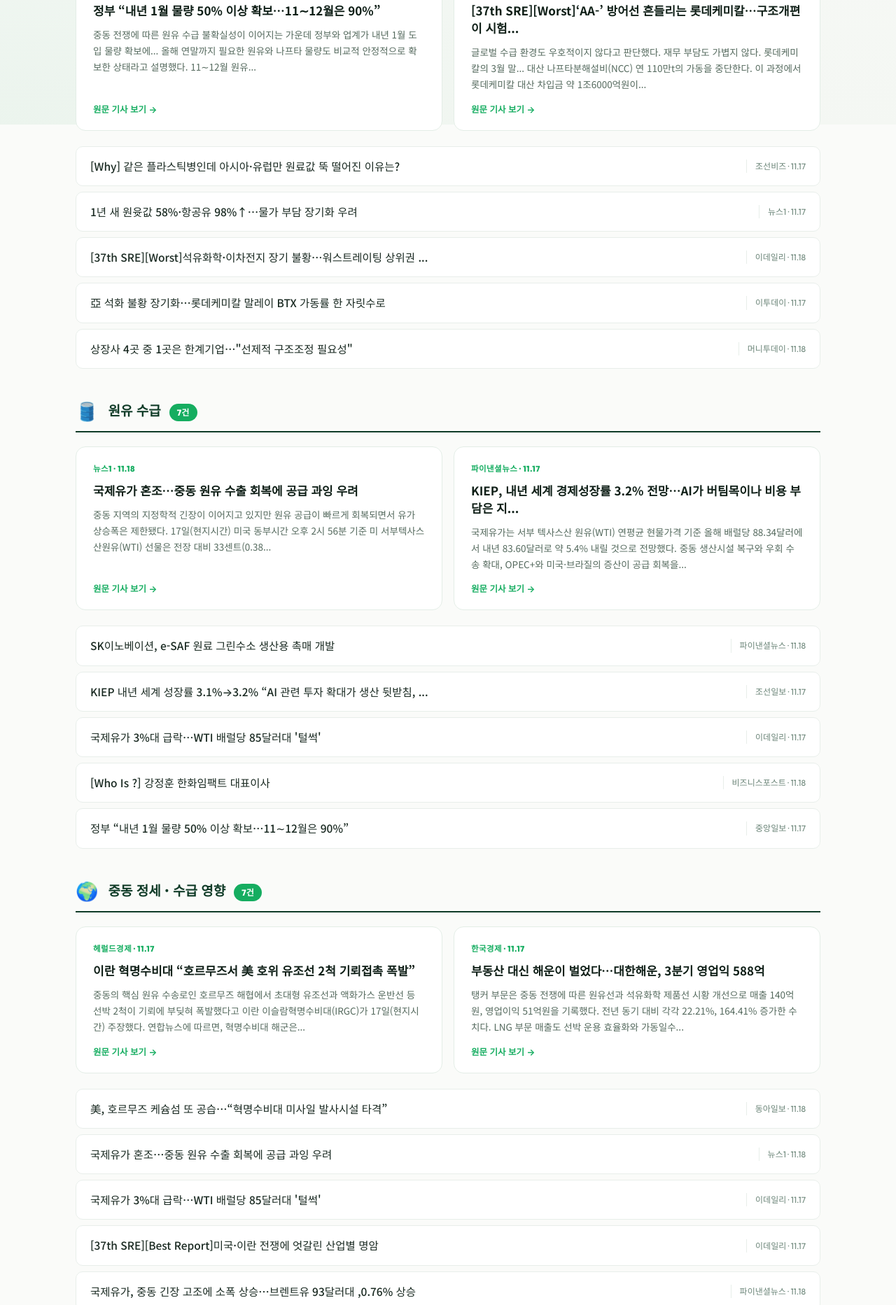
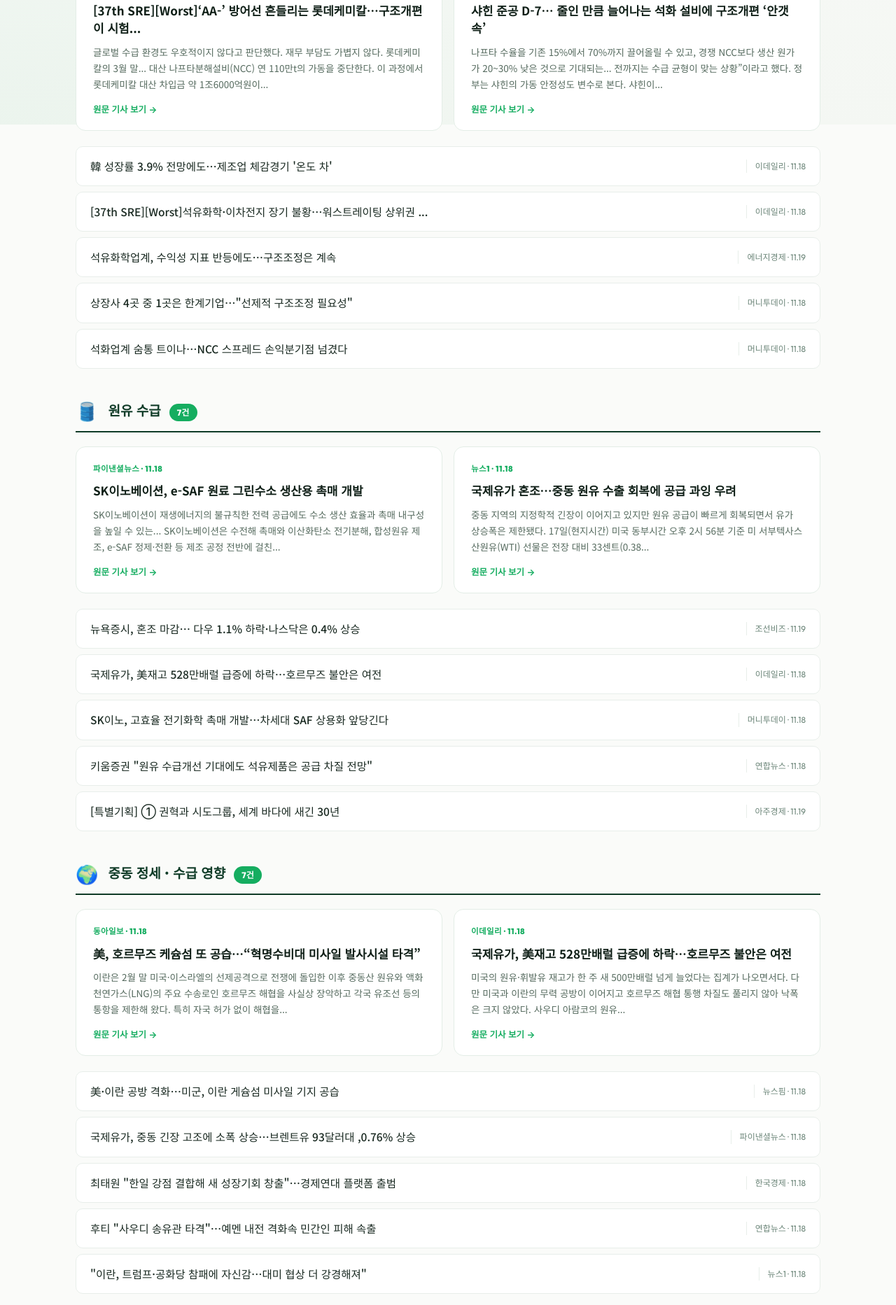
Before and after one commit to hdec-daily-news/oil-naphtha, a plain HTML site: page index.html in a window 1280 px wide. Shown: the part 622-2487 px from the top of the page at 70% size. Drawn offline with Linux system fonts and the light colour scheme.

Commit message:
Daily update 2026-11-19

```diff
--- a/index.html
+++ b/index.html
@@ -23,7 +23,7 @@
       <span class="brand-name">HDEC Daily News</span>
     </a>
     <div class="site-meta">
-      <span>수집기간 11.17 ~ 11.18</span>
+      <span>수집기간 11.18 ~ 11.19</span>
       <span class="sep">·</span>
       <span class="auto-badge">🔄 매일 07시 / 12시 2회 자동 업데이트</span>
     </div>
@@ -57,28 +57,22 @@
         </div>
       </div>
       <div class="top-cards">
-        <a class="top-card" href="https://www.joongang.co.kr/article/25479377" target="_blank" rel="noopener">
-          <div class="top-card-source">중앙일보 · 11.17</div>
-          <h3 class="top-card-title">정부 “내년 1월 물량 50% 이상 확보…11∼12월은 90%”</h3>
-          <p class="top-card-desc">중동 전쟁에 따른 원유 수급 불확실성이 이어지는 가운데 정부와 업계가 내년 1월 도입 물량 확보에... 올해 연말까지 필요한 원유와 나프타 물량도 비교적 안정적으로 확보한 상태라고 설명했다. 11∼12월 원유... </p>
-          <span class="top-card-more">원문 기사 보기 →</span>
-        </a>
         <a class="top-card" href="https://www.edaily.co.kr/News/Read?newsId=01640006645647032&amp;mediaCodeNo=257&amp;utm_source=naver&amp;utm_medium=referral&amp;utm_campaign=news_syndication&amp;utm_content=original_article" target="_blank" rel="noopener">
           <div class="top-card-source">이데일리 · 11.18</div>
           <h3 class="top-card-title">[37th SRE][Worst]‘AA-’ 방어선 흔들리는 롯데케미칼…구조개편이 시험...</h3>
           <p class="top-card-desc">글로벌 수급 환경도 우호적이지 않다고 판단했다. 재무 부담도 가볍지 않다. 롯데케미칼의 3월 말... 대산 나프타분해설비(NCC) 연 110만t의 가동을 중단한다. 이 과정에서 롯데케미칼 대산 차입금 약 1조6000억원이... </p>
           <span class="top-card-more">원문 기사 보기 →</span>
+        </a>
+        <a class="top-card" href="https://biz.chosun.com/industry/company/2026/11/18/7TEO7QTR5FAYLCR3IQO7VSNQJI/?utm_source=naver&amp;utm_medium=original&amp;utm_campaign=biz" target="_blank" rel="noopener">
+          <div class="top-card-source">조선비즈 · 11.18</div>
+          <h3 class="top-card-title">샤힌 준공 D-7… 줄인 만큼 늘어나는 석화 설비에 구조개편 ‘안갯속’</h3>
+          <p class="top-card-desc">나프타 수율을 기존 15%에서 70%까지 끌어올릴 수 있고, 경쟁 NCC보다 생산 원가가 20~30% 낮은 것으로 기대되는... 전까지는 수급 균형이 맞는 상황”이라고 했다. 정부는 샤힌의 가동 안정성도 변수로 본다. 샤힌이... </p>
+          <span class="top-card-more">원문 기사 보기 →</span>
         </a></div><ul class="headlines">
           <li class="headline">
-            <a href="https://biz.chosun.com/international/international_general/2026/11/17/NBBGWUMUMBARLI2SJQSYWXVTLA/?utm_source=naver&amp;utm_medium=original&amp;utm_campaign=biz" target="_blank" rel="noopener">
-              <span class="hl-title">[Why] 같은 플라스틱병인데 아시아·유럽만 원료값 뚝 떨어진 이유는?</span>
-              <span class="hl-meta">조선비즈 · 11.17</span>
-            </a>
-          </li>
-          <li class="headline">
-            <a href="https://www.news1.kr/economy/trend/6355774" target="_blank" rel="noopener">
-              <span class="hl-title">1년 새 원윳값 58%·항공유 98%↑…물가 부담 장기화 우려</span>
-              <span class="hl-meta">뉴스1 · 11.17</span>
+            <a href="https://www.edaily.co.kr/News/Read?newsId=03283286645647032&amp;mediaCodeNo=257&amp;utm_source=naver&amp;utm_medium=referral&amp;utm_campaign=news_syndication&amp;utm_content=original_article" target="_blank" rel="noopener">
+              <span class="hl-title">韓 성장률 3.9% 전망에도…제조업 체감경기 '온도 차'</span>
+              <span class="hl-meta">이데일리 · 11.18</span>
             </a>
           </li>
           <li class="headline">
@@ -88,14 +82,20 @@
             </a>
           </li>
           <li class="headline">
-            <a href="https://www.etoday.co.kr/news/view/2649321" target="_blank" rel="noopener">
-              <span class="hl-title">亞 석화 불황 장기화…롯데케미칼 말레이 BTX 가동률 한 자릿수로</span>
-              <span class="hl-meta">이투데이 · 11.17</span>
+            <a href="https://www.ekn.kr/web/view.php?key=20261119022381586" target="_blank" rel="noopener">
+              <span class="hl-title">석유화학업계, 수익성 지표 반등에도…구조조정은 계속</span>
+              <span class="hl-meta">에너지경제 · 11.19</span>
             </a>
           </li>
           <li class="headline">
             <a href="https://www.mt.co.kr/stock/2026/11/18/2026111810044441906" target="_blank" rel="noopener">
               <span class="hl-title">상장사 4곳 중 1곳은 한계기업…&quot;선제적 구조조정 필요성&quot;</span>
+              <span class="hl-meta">머니투데이 · 11.18</span>
+            </a>
+          </li>
+          <li class="headline">
+            <a href="https://www.mt.co.kr/industry/2026/11/18/2026111713223063085" target="_blank" rel="noopener">
+              <span class="hl-title">석화업계 숨통 트이나…NCC 스프레드 손익분기점 넘겼다</span>
               <span class="hl-meta">머니투데이 · 11.18</span>
             </a>
           </li></ul>
@@ -109,46 +109,46 @@
         </div>
       </div>
       <div class="top-cards">
+        <a class="top-card" href="https://www.fnnews.com/news/202611180915571033" target="_blank" rel="noopener">
+          <div class="top-card-source">파이낸셜뉴스 · 11.18</div>
+          <h3 class="top-card-title">SK이노베이션, e-SAF 원료 그린수소 생산용 촉매 개발</h3>
+          <p class="top-card-desc">SK이노베이션이 재생에너지의 불규칙한 전력 공급에도 수소 생산 효율과 촉매 내구성을 높일 수 있는... SK이노베이션은 수전해 촉매와 이산화탄소 전기분해, 합성원유 제조, e-SAF 정제·전환 등 제조 공정 전반에 걸친... </p>
+          <span class="top-card-more">원문 기사 보기 →</span>
+        </a>
         <a class="top-card" href="https://www.news1.kr/world/usa-canada/6357379" target="_blank" rel="noopener">
           <div class="top-card-source">뉴스1 · 11.18</div>
           <h3 class="top-card-title">국제유가 혼조…중동 원유 수출 회복에 공급 과잉 우려</h3>
           <p class="top-card-desc">중동 지역의 지정학적 긴장이 이어지고 있지만 원유 공급이 빠르게 회복되면서 유가 상승폭은 제한됐다. 17일(현지시간) 미국 동부시간 오후 2시 56분 기준 미 서부텍사스산원유(WTI) 선물은 전장 대비 33센트(0.38... </p>
           <span class="top-card-more">원문 기사 보기 →</span>
-        </a>
-        <a class="top-card" href="https://www.fnnews.com/news/202611171323574218" target="_blank" rel="noopener">
-          <div class="top-card-source">파이낸셜뉴스 · 11.17</div>
-          <h3 class="top-card-title">KIEP, 내년 세계 경제성장률 3.2% 전망…AI가 버팀목이나 비용 부담은 지...</h3>
-          <p class="top-card-desc">국제유가는 서부 텍사스산 원유(WTI) 연평균 현물가격 기준 올해 배럴당 88.34달러에서 내년 83.60달러로 약 5.4% 내릴 것으로 전망했다. 중동 생산시설 복구와 우회 수송 확대, OPEC+와 미국·브라질의 증산이 공급 회복을... </p>
-          <span class="top-card-more">원문 기사 보기 →</span>
         </a></div><ul class="headlines">
           <li class="headline">
-            <a href="https://www.fnnews.com/news/202611180915571033" target="_blank" rel="noopener">
-              <span class="hl-title">SK이노베이션, e-SAF 원료 그린수소 생산용 촉매 개발</span>
-              <span class="hl-meta">파이낸셜뉴스 · 11.18</span>
+            <a href="https://biz.chosun.com/international/international_economy/2026/11/19/DFQNGCV7MJH3DG3C4WPV4VN75Y/?utm_source=naver&amp;utm_medium=original&amp;utm_campaign=biz" target="_blank" rel="noopener">
+              <span class="hl-title">뉴욕증시, 혼조 마감… 다우 1.1% 하락·나스닥은 0.4% 상승</span>
+              <span class="hl-meta">조선비즈 · 11.19</span>
             </a>
           </li>
           <li class="headline">
-            <a href="https://www.chosun.com/economy/economy_general/2026/11/17/FXG2DD7K4FEFBKHZMJ6ERLXNQY/?utm_source=naver&amp;utm_medium=referral&amp;utm_campaign=naver-news" target="_blank" rel="noopener">
-              <span class="hl-title">KIEP 내년 세계 성장률 3.1%→3.2% “AI 관련 투자 확대가 생산 뒷받침, ...</span>
-              <span class="hl-meta">조선일보 · 11.17</span>
+            <a href="https://www.edaily.co.kr/News/Read?newsId=03040566645647032&amp;mediaCodeNo=257&amp;utm_source=naver&amp;utm_medium=referral&amp;utm_campaign=news_syndication&amp;utm_content=original_article" target="_blank" rel="noopener">
+              <span class="hl-title">국제유가, 美재고 528만배럴 급증에 하락…호르무즈 불안은 여전</span>
+              <span class="hl-meta">이데일리 · 11.18</span>
             </a>
           </li>
           <li class="headline">
-            <a href="https://www.edaily.co.kr/News/Read?newsId=02181206645646704&amp;mediaCodeNo=257&amp;utm_source=naver&amp;utm_medium=referral&amp;utm_campaign=news_syndication&amp;utm_content=original_article" target="_blank" rel="noopener">
-              <span class="hl-title">국제유가 3%대 급락…WTI 배럴당 85달러대 '털썩'</span>
-              <span class="hl-meta">이데일리 · 11.17</span>
+            <a href="https://www.mt.co.kr/industry/2026/11/18/2026111808275616648" target="_blank" rel="noopener">
+              <span class="hl-title">SK이노, 고효율 전기화학 촉매 개발…차세대 SAF 상용화 앞당긴다</span>
+              <span class="hl-meta">머니투데이 · 11.18</span>
             </a>
           </li>
           <li class="headline">
-            <a href="https://www.businesspost.co.kr/BP?command=article_view&amp;num=452083" target="_blank" rel="noopener">
-              <span class="hl-title">[Who Is ?] 강정훈 한화임팩트 대표이사</span>
-              <span class="hl-meta">비즈니스포스트 · 11.18</span>
+            <a href="https://www.yna.co.kr/view/AKR20261118029300008?input=1195m" target="_blank" rel="noopener">
+              <span class="hl-title">키움증권 &quot;원유 수급개선 기대에도 석유제품은 공급 차질 전망&quot;</span>
+              <span class="hl-meta">연합뉴스 · 11.18</span>
             </a>
           </li>
           <li class="headline">
-            <a href="https://www.joongang.co.kr/article/25479377" target="_blank" rel="noopener">
-              <span class="hl-title">정부 “내년 1월 물량 50% 이상 확보…11∼12월은 90%”</span>
-              <span class="hl-meta">중앙일보 · 11.17</span>
+            <a href="https://www.ajunews.com/view/20261118080346787" target="_blank" rel="noopener">
+              <span class="hl-title">[특별기획] ➀ 권혁과 시도그룹, 세계 바다에 새긴 30년</span>
+              <span class="hl-meta">아주경제 · 11.19</span>
             </a>
           </li></ul>
     </section>
@@ -161,46 +161,46 @@
         </div>
       </div>
       <div class="top-cards">
-        <a class="top-card" href="https://biz.heraldcorp.com/article/10940308?ref=naver" target="_blank" rel="noopener">
-          <div class="top-card-source">헤럴드경제 · 11.17</div>
-          <h3 class="top-card-title">이란 혁명수비대 “호르무즈서 美 호위 유조선 2척 기뢰접촉 폭발”</h3>
-          <p class="top-card-desc">중동의 핵심 원유 수송로인 호르무즈 해협에서 초대형 유조선과 액화가스 운반선 등 선박 2척이 기뢰에 부딪혀 폭발했다고 이란 이슬람혁명수비대(IRGC)가 17일(현지시간) 주장했다. 연합뉴스에 따르면, 혁명수비대 해군은... </p>
+        <a class="top-card" href="https://www.donga.com/news/Inter/article/all/20261118/135043364/1" target="_blank" rel="noopener">
+          <div class="top-card-source">동아일보 · 11.18</div>
+          <h3 class="top-card-title">美, 호르무즈 케슘섬 또 공습…“혁명수비대 미사일 발사시설 타격”</h3>
+          <p class="top-card-desc">이란은 2월 말 미국·이스라엘의 선제공격으로 전쟁에 돌입한 이후 중동산 원유와 액화천연가스(LNG)의 주요 수송로인 호르무즈 해협을 사실상 장악하고 각국 유조선 등의 통항을 제한해 왔다. 특히 자국 허가 없이 해협을... </p>
           <span class="top-card-more">원문 기사 보기 →</span>
         </a>
-        <a class="top-card" href="https://magazine.hankyung.com/business/article/202611172838b" target="_blank" rel="noopener">
-          <div class="top-card-source">한국경제 · 11.17</div>
-          <h3 class="top-card-title">부동산 대신 해운이 벌었다…대한해운, 3분기 영업익 588억</h3>
-          <p class="top-card-desc">탱커 부문은 중동 전쟁에 따른 원유선과 석유화학 제품선 시황 개선으로 매출 140억원, 영업이익 51억원을 기록했다. 전년 동기 대비 각각 22.21%, 164.41% 증가한 수치다. LNG 부문 매출도 선박 운용 효율화와 가동일수... </p>
+        <a class="top-card" href="https://www.edaily.co.kr/News/Read?newsId=03040566645647032&amp;mediaCodeNo=257&amp;utm_source=naver&amp;utm_medium=referral&amp;utm_campaign=news_syndication&amp;utm_content=original_article" target="_blank" rel="noopener">
+          <div class="top-card-source">이데일리 · 11.18</div>
+          <h3 class="top-card-title">국제유가, 美재고 528만배럴 급증에 하락…호르무즈 불안은 여전</h3>
+          <p class="top-card-desc">미국의 원유·휘발유 재고가 한 주 새 500만배럴 넘게 늘었다는 집계가 나오면서다. 다만 미국과 이란의 무력 공방이 이어지고 호르무즈 해협 통행 차질도 풀리지 않아 낙폭은 크지 않았다. 사우디 아람코의 원유... </p>
           <span class="top-card-more">원문 기사 보기 →</span>
         </a></div><ul class="headlines">
           <li class="headline">
-            <a href="https://www.donga.com/news/Inter/article/all/20261118/135043364/1" target="_blank" rel="noopener">
-              <span class="hl-title">美, 호르무즈 케슘섬 또 공습…“혁명수비대 미사일 발사시설 타격”</span>
-              <span class="hl-meta">동아일보 · 11.18</span>
-            </a>
-          </li>
-          <li class="headline">
-            <a href="https://www.news1.kr/world/usa-canada/6357379" target="_blank" rel="noopener">
-              <span class="hl-title">국제유가 혼조…중동 원유 수출 회복에 공급 과잉 우려</span>
-              <span class="hl-meta">뉴스1 · 11.18</span>
-            </a>
-          </li>
-          <li class="headline">
-            <a href="https://www.edaily.co.kr/News/Read?newsId=02181206645646704&amp;mediaCodeNo=257&amp;utm_source=naver&amp;utm_medium=referral&amp;utm_campaign=news_syndication&amp;utm_content=original_article" target="_blank" rel="noopener">
-              <span class="hl-title">국제유가 3%대 급락…WTI 배럴당 85달러대 '털썩'</span>
-              <span class="hl-meta">이데일리 · 11.17</span>
-            </a>
-          </li>
-          <li class="headline">
-            <a href="https://www.edaily.co.kr/News/Read?newsId=03552246645646704&amp;mediaCodeNo=257&amp;utm_source=naver&amp;utm_medium=referral&amp;utm_campaign=news_syndication&amp;utm_content=original_article" target="_blank" rel="noopener">
-              <span class="hl-title">[37th SRE][Best Report]미국·이란 전쟁에 엇갈린 산업별 명암</span>
-              <span class="hl-meta">이데일리 · 11.17</span>
+            <a href="https://www.newspim.com/news/view/20261118000200" target="_blank" rel="noopener">
+              <span class="hl-title">美·이란 공방 격화…미군, 이란 게슘섬 미사일 기지 공습</span>
+              <span class="hl-meta">뉴스핌 · 11.18</span>
             </a>
           </li>
           <li class="headline">
             <a href="https://www.fnnews.com/news/202611180632512282" target="_blank" rel="noopener">
               <span class="hl-title">국제유가, 중동 긴장 고조에 소폭 상승…브렌트유 93달러대 ,0.76% 상승</span>
               <span class="hl-meta">파이낸셜뉴스 · 11.18</span>
+            </a>
+          </li>
+          <li class="headline">
+            <a href="https://magazine.hankyung.com/business/article/202611184103b" target="_blank" rel="noopener">
+              <span class="hl-title">최태원 &quot;한일 강점 결합해 새 성장기회 창출&quot;…경제연대 플랫폼 출범</span>
+              <span class="hl-meta">한국경제 · 11.18</span>
+            </a>
+          </li>
+          <li class="headline">
+            <a href="https://www.yna.co.kr/view/AKR20261118024700009?input=1195m" target="_blank" rel="noopener">
+              <span class="hl-title">후티 &quot;사우디 송유관 타격&quot;…예멘 내전 격화속 민간인 피해 속출</span>
+              <span class="hl-meta">연합뉴스 · 11.18</span>
+            </a>
+          </li>
+          <li class="headline">
+            <a href="https://www.news1.kr/world/middleeast-africa/6358266" target="_blank" rel="noopener">
+              <span class="hl-title">&quot;이란, 트럼프·공화당 참패에 자신감…대미 협상 더 강경해져&quot;</span>
+              <span class="hl-meta">뉴스1 · 11.18</span>
             </a>
           </li></ul>
     </section>
```
Also changed, not shown: oil_naphtha.csv (+16 -16 lines).
